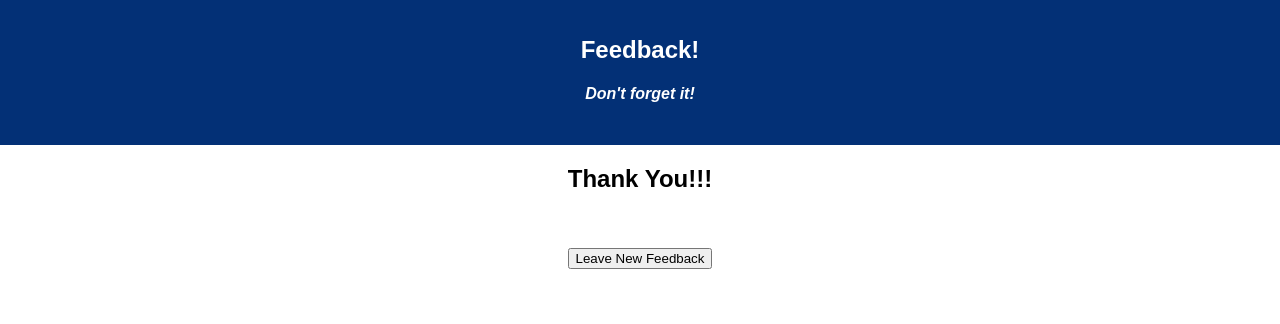
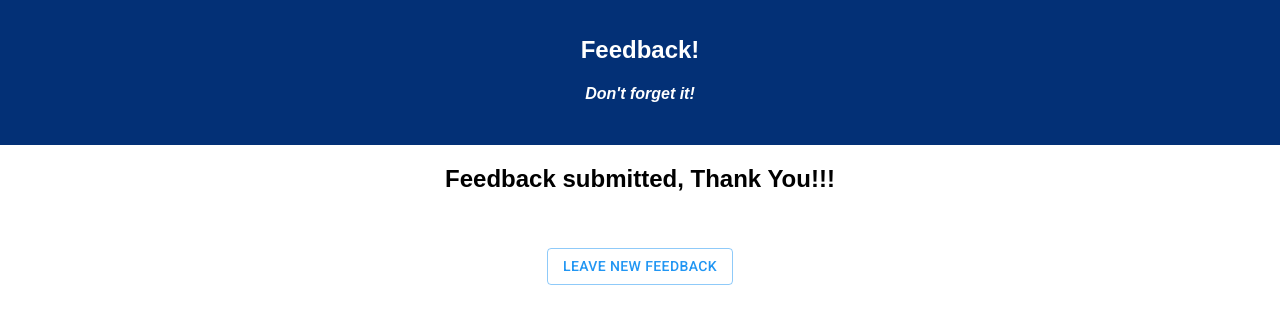
Before and after one commit to peterxdang/Redux-Feedback-Loop, a React (Create React App) app: page /#/thankYou in a window 1280 px wide. Shown: the top 324 px of the page. Built offline with nearby package versions, Linux system fonts and the light colour scheme.

Commit message:
passing text next and submit as props for Buttons component

```diff
--- a/src/components/Comments/Comments.js
+++ b/src/components/Comments/Comments.js
@@ -44,7 +44,7 @@ class Comments extends Component {
         <h2>Any comments you want to leave?</h2>
         <input placeholder = "Comments" onChange = {event => {this.onChange(event)}}></input>
         <br/><br/>
-        <Button onClick = {this.handleClick}/>
+        <Button text = "Next" onClick = {this.handleClick}/>
       </div>
       </MuiThemeProvider>
     );
--- a/src/components/Comprehend/Comprehend.js
+++ b/src/components/Comprehend/Comprehend.js
@@ -70,7 +70,7 @@ class Comprehend extends Component {
              5
         </label>
         <br/> <br/>
-        <Button onClick = {this.handleClick}/>
+        <Button text = "Next" onClick = {this.handleClick}/>
       </div>
       </MuiThemeProvider>
     );
--- a/src/components/Home/Home.js
+++ b/src/components/Home/Home.js
@@ -68,7 +68,7 @@ class Home extends Component {
              5
         </label>
         <br/> <br/>
-        <Button onClick = {this.handleClick}>Next</Button>
+        <Button text = "Next" onClick = {this.handleClick}/>
       </div>
       </MuiThemeProvider>
     );
--- a/src/components/Review/Review.js
+++ b/src/components/Review/Review.js
@@ -52,7 +52,7 @@ class Review extends Component {
         <p>Support: {this.state.object.support}</p>
         <p>Comments: {this.state.object.comment}</p>
         <br/><br/>
-        <Button onClick = {this.handleClick}/>
+        <Button text = "Submit" onClick = {this.handleClick}/>
       </div>
       </MuiThemeProvider>
     );
--- a/src/components/Support/Support.js
+++ b/src/components/Support/Support.js
@@ -68,7 +68,7 @@ class Support extends Component {
              5
         </label>
         <br/> <br/>
-        <Button onClick = {this.handleClick}/>
+        <Button text = "next"  onClick = {this.handleClick}/>
       </div>
       </MuiThemeProvider>
     );
--- a/src/components/elements/buttons.js
+++ b/src/components/elements/buttons.js
@@ -16,8 +16,8 @@ class Buttons extends Component {
 render () {
     const {classes} = this.props;
     return (
-       <Button onClick ={this.props.onClick} variant = "outlined" color="primary">
-           Next
+       <Button onClick ={this.props.onClick} variant = "outlined" color = "primary">
+           {this.props.text}
        </Button>
     )
 
--- a/src/components/elements/submit.js
+++ b/src/components/elements/submit.js
@@ -17,7 +17,6 @@ render () {
     const {classes} = this.props;
     return (
        <Button onClick ={this.props.onClick} variant = "outlined" color="secondary">
-           Submit
        </Button>
     )
 
--- a/src/components/thankYou/thankYou.js
+++ b/src/components/thankYou/thankYou.js
@@ -1,7 +1,21 @@
 import React, { Component } from 'react';
 import '../App/App.css';
 
+import MuiThemeProvider from '@material-ui/core/styles/MuiThemeProvider'
+import {createMuiTheme} from '@material-ui/core/styles/'
+import Button from '../elements/buttons';
+import blue from '@material-ui/core/colors/blue';
+import { green } from '@material-ui/core/colors';
 
+
+const theme = createMuiTheme({
+    palette: {
+      primary: blue,
+      secondary: green,
+      contrastThreshold: 3,
+      tonalOffset: .2
+    }
+  })
 
 
 class thankYou extends Component {
@@ -13,13 +27,13 @@ class thankYou extends Component {
 
   render() {
     return (
-
+    <MuiThemeProvider theme = {theme}>
       <div className="App">
-        <h2>Thank You!!!</h2>
+        <h2>Feedback submitted, Thank You!!!</h2>
         <br/><br/>
-        <button onClick = {this.handleClick}>Leave New Feedback</button>
+        <Button onClick = {this.handleClick} text = "Leave New Feedback"></Button>
       </div>
-
+      </MuiThemeProvider>
     );
   };
 }
```
